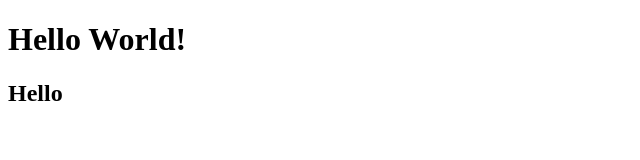
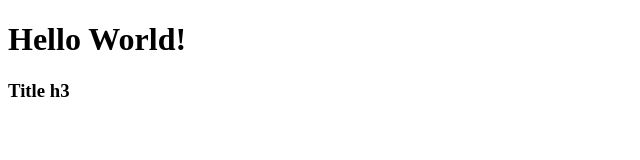
Before and after one commit to portfoliosite/tutorial-javascript, a plain HTML site: page index.html in a window 1280 px wide. Shown: the full height of the page, 0-640 px from the left. Drawn offline with Linux system fonts and the light colour scheme.

Commit message:
replace hello in title h3 on Title h3

```diff
--- a/index.html
+++ b/index.html
@@ -9,6 +9,6 @@
 </head>
 <body>
     <h1>Hello World!</h1>
-    <h2>Hello</h2>
+    <h3>Title h3</h3>
 </body>
 </html>
```
